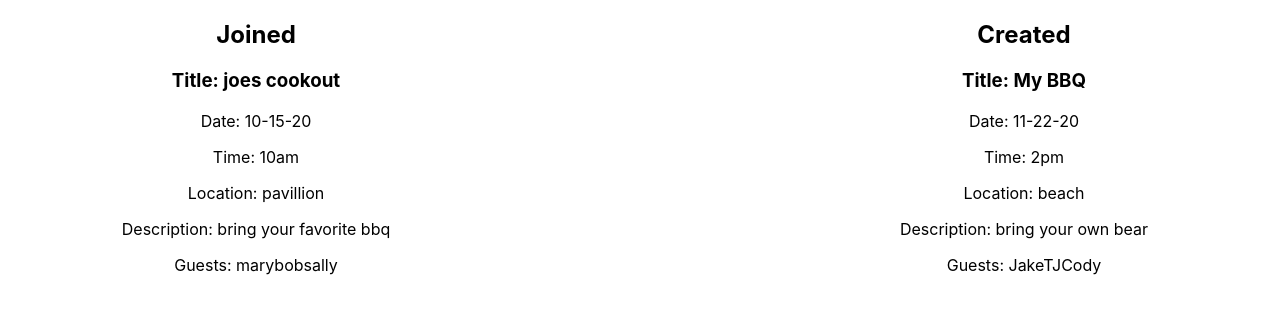
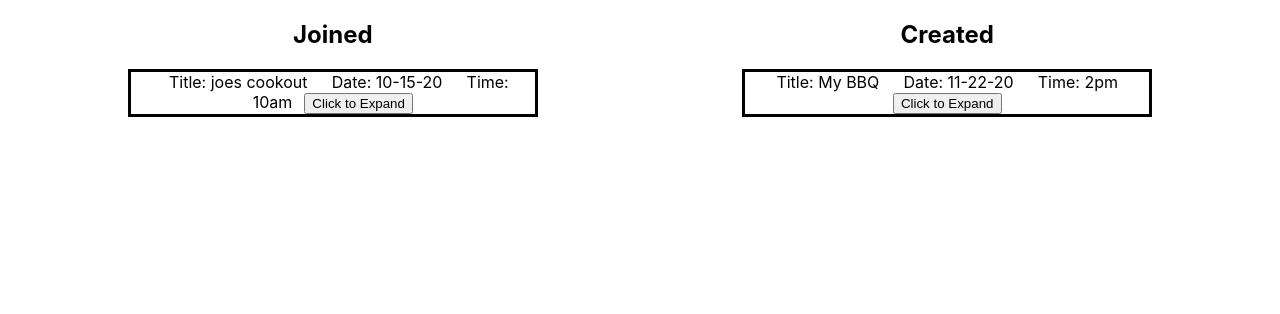
Before and after one commit to Potluck-planner-bw/frontend, a React (Create React App) app in the folder potluck-planner/: page / in a window 1280 px wide. Shown: the top 314 px of the page. Built offline with nearby package versions, Linux system fonts and the light colour scheme.

Commit message:
added event cards, click to expand button, info

```diff
--- a/potluck-planner/src/App.css
+++ b/potluck-planner/src/App.css
@@ -5,8 +5,22 @@
 .dashboard {
   display: flex;
   justify-content: space-between;
+  width: 80%;
+  margin: 0 auto;
 }
 
 .dashboard-column {
   width: 40%;
 }
+
+.event-card {
+  border: 3px solid black;
+}
+
+.event-info {
+  display: none;
+}
+
+.event-card span {
+  padding: 3%;
+}
--- a/potluck-planner/src/components/Event.js
+++ b/potluck-planner/src/components/Event.js
@@ -1,16 +1,27 @@
-import React from 'react'
+import React, {useState} from 'react'
 
 const Event = props => {
     const {event} = props
+    const [showInfo, setShowInfo] = useState(false)
+
+    const toggleInfo = () => {
+        setShowInfo(!showInfo)
+    }
 
     return(
+        <div className='event-card'>
         <div>
-            <h3>Title: {event.title}</h3>
-            <p>Date: {event.date}</p>
-            <p>Time: {event.time}</p>
+            <span>Title: {event.title}</span>
+            <span>Date: {event.date}</span>
+            <span>Time: {event.time}</span>
+            <button onClick={toggleInfo}>Click to Expand</button>
+        </div>
+        <div className={!showInfo ? 'event-info' : null }>
             <p>Location: {event.location}</p>
             <p>Description: {event.description}</p>
             <p>Guests: {event.guests}</p>
+        </div>
+
         </div>
     )
 }
```
